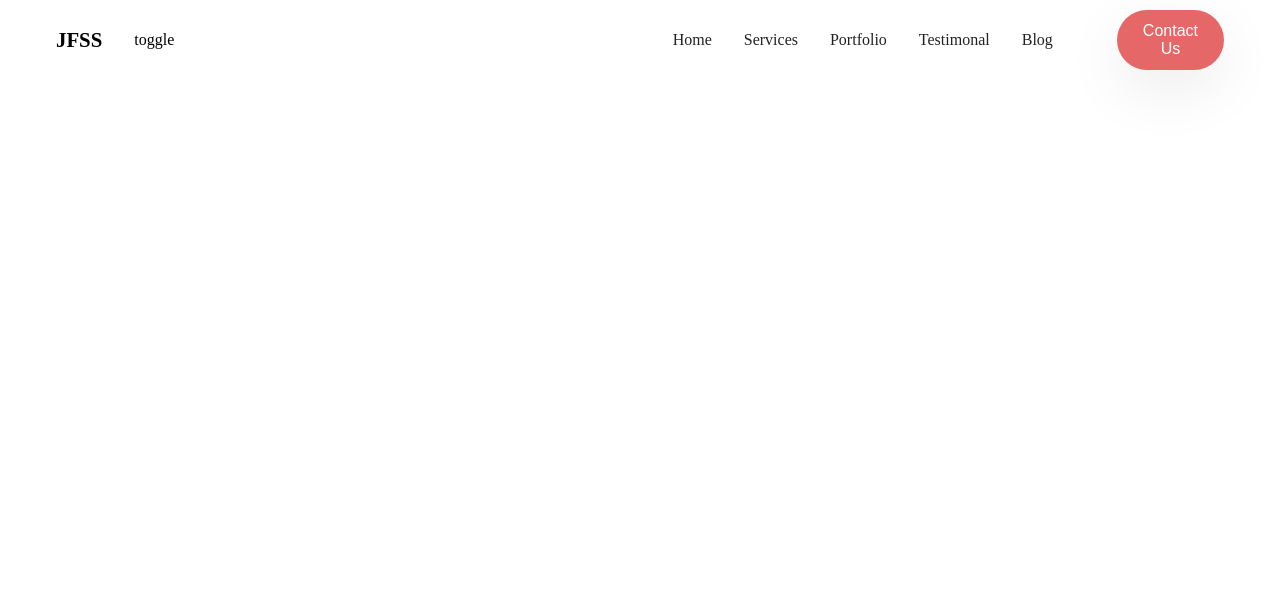
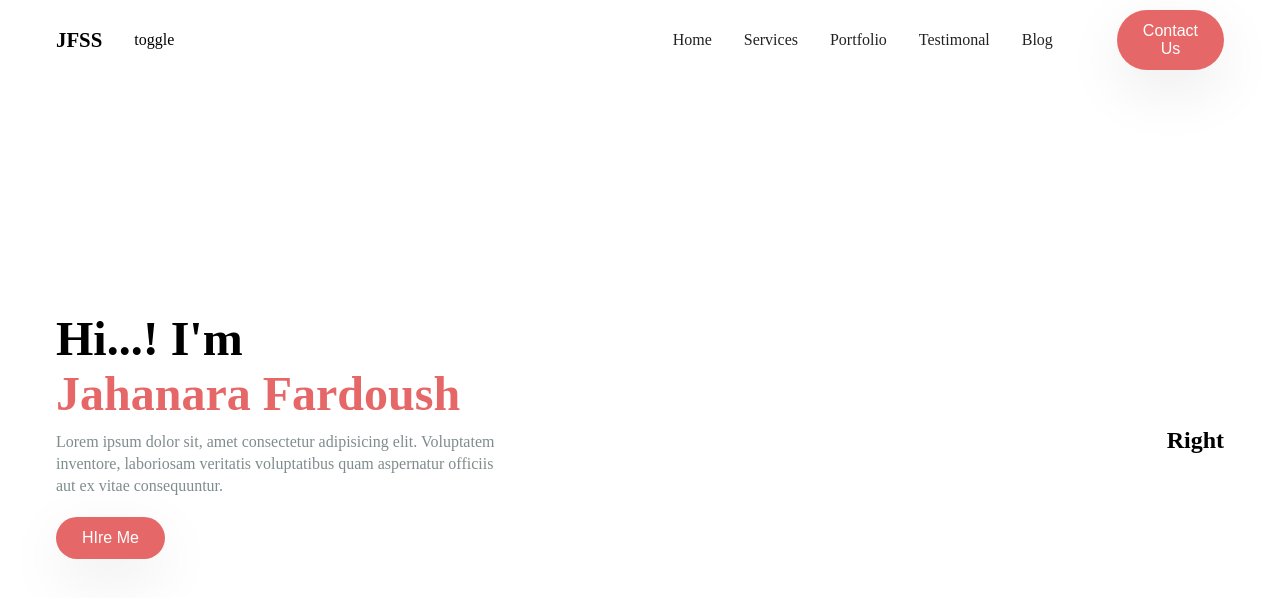
Before and after one commit to fardoush/React-Portfolio-App, a React (Create React App) app: page / in a window 1280 px wide. Shown: the top 598 px of the page. Built offline with nearby package versions, Linux system fonts and the light colour scheme.

Commit message:
banner create and left side

```diff
--- a/src/App.js
+++ b/src/App.js
@@ -1,10 +1,13 @@
 import React from 'react';
 import Navbar from './components/Navbar/Navbar';
+import Home from './components/Home/Home';
+import './App.css';
 
 function App() {
   return (
     <div>
       <Navbar/>
+      <Home/>
     </div>
   )
 }
--- a/src/components/Home/Home.css
+++ b/src/components/Home/Home.css
@@ -0,0 +1,32 @@
+.banner-wrapper{
+    padding: 0.5rem 3.5rem;
+    display: flex;
+    justify-content: space-between;
+    align-items: center;
+    flex-wrap: wrap;
+    height: 90vh;
+    /* background: #f9f9f9; */
+
+}
+.banner-content-inner{
+    max-width: 460px;
+}
+.banner-content-inner h1{
+    /* display: flex;
+    justify-content: start; */
+    font-size: 3rem;
+    font-weight: bold;
+    margin-bottom: 10px;
+}
+.banner-content-inner h1 span{
+    color: var(--pink);
+}
+.banner-content-inner p{
+    font-size: 16px;
+    color: var(--gray);
+    line-height: 1.36;
+    margin-bottom: 10px;
+}
+.home-btn{
+    margin: 10px 0;
+}
--- a/src/components/Home/Home.jsx
+++ b/src/components/Home/Home.jsx
@@ -1,8 +1,25 @@
 import React from 'react';
+import './Home.css';
 
 const Home = () => {
   return (
-    <div>Home</div>
+    <div className="banner-wrapper">
+      <div className="banner-content-inner">
+      <h1 className="name">Hi...! I'm
+      <br />
+      <span>Jahanara Fardoush</span></h1>
+      <p>Lorem ipsum dolor sit, amet consectetur adipisicing elit. Voluptatem inventore, laboriosam veritatis voluptatibus quam aspernatur officiis aut ex vitae consequuntur.</p>
+
+      <button className="home-btn btn">HIre Me</button>
+
+      <div className="banner-icon">
+
+      </div>
+      </div>
+      <div className="home-right">
+<h2>Right</h2>
+      </div>
+    </div>
   )
 }
 
```
